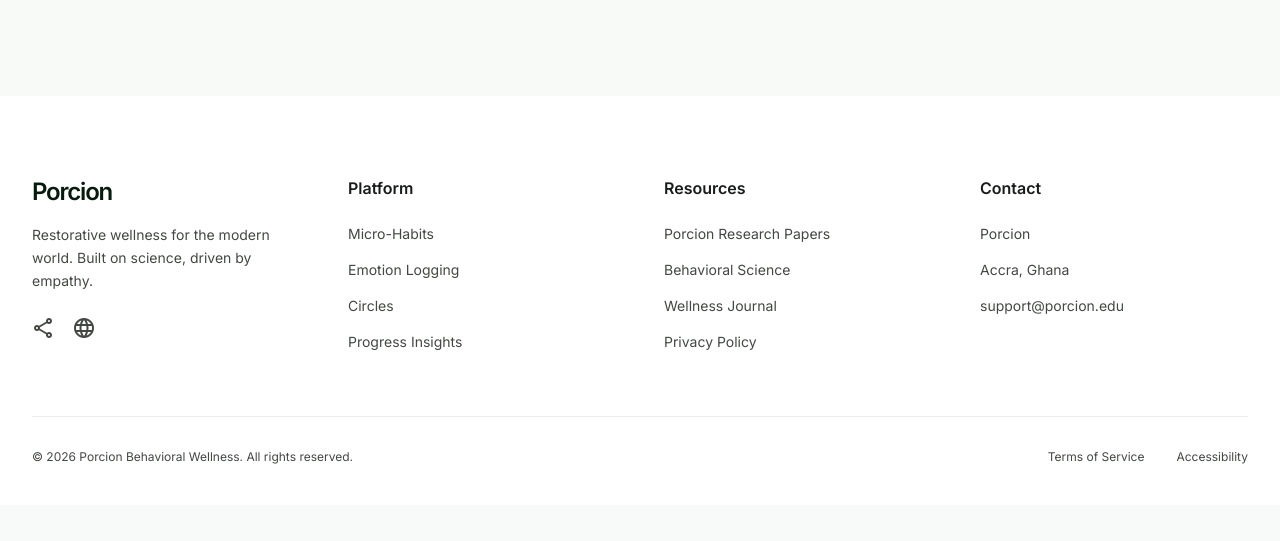
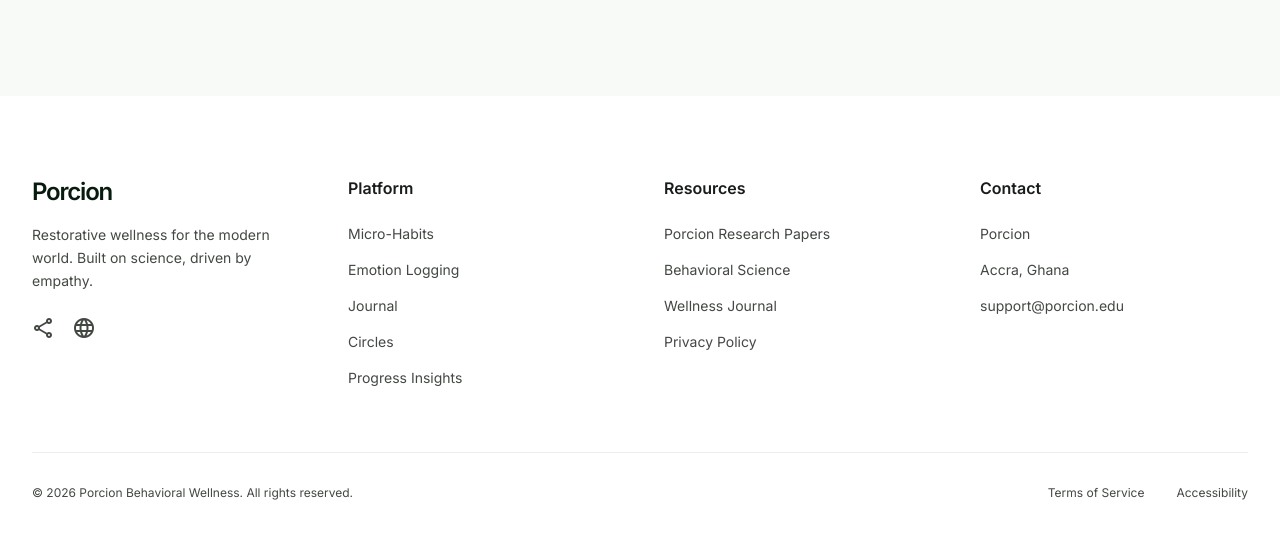
Before and after one commit to emmanuelangelo4199/procion, a Django app: page / in a window 1280 px wide. Shown: the part 3405-3946 px from the top of the page. Before the commit the page ends 3869 px from the top, so only its background shows below. Run offline with Django 5.2, Linux system fonts and the light colour scheme; style sheets or scripts are compiled from the project's sources; some libraries are stand-ins or nearby versions.

Commit message:
fix: bug fixes in path routing and link

```diff
--- a/app/templates/app/landing_page.html
+++ b/app/templates/app/landing_page.html
@@ -204,7 +204,8 @@
                     <h4 class="font-bold text-on-surface mb-6">Platform</h4>
                     <ul class="space-y-4 text-sm text-on-surface-variant">
                     <li><a class="hover:text-primary transition-colors" href="{% url 'dashboard' %}">Micro-Habits</a></li>
-                    <li><a class="hover:text-primary transition-colors" href="{% url 'journal' %}">Emotion Logging</a></li>
+                    <li><a class="hover:text-primary transition-colors" href="{% url 'emotion' %}">Emotion Logging</a></li>
+                    <li><a class="hover:text-primary transition-colors" href="{% url 'journal_history' %}">Journal</a></li>
                     <li><a class="hover:text-primary transition-colors" href="{% url 'circle' %}">Circles</a></li>
                     <li><a class="hover:text-primary transition-colors" href="{% url 'insights' %}">Progress Insights</a></li>
                     </ul>
@@ -242,7 +243,7 @@
                 <span class="material-symbols-outlined" data-icon="dashboard">dashboard</span>
                 <span class="text-[10px] font-bold mt-1">Home</span>
             </a>
-            <a href="{% url 'journal' %}" class="flex flex-col items-center justify-center text-on-surface-variant">
+            <a href="{% url 'emotion' %}" class="flex flex-col items-center justify-center text-on-surface-variant">
                 <span class="material-symbols-outlined" data-icon="edit_note">edit_note</span>
                 <span class="text-[10px] font-medium mt-1">Log</span>
             </a>
```
